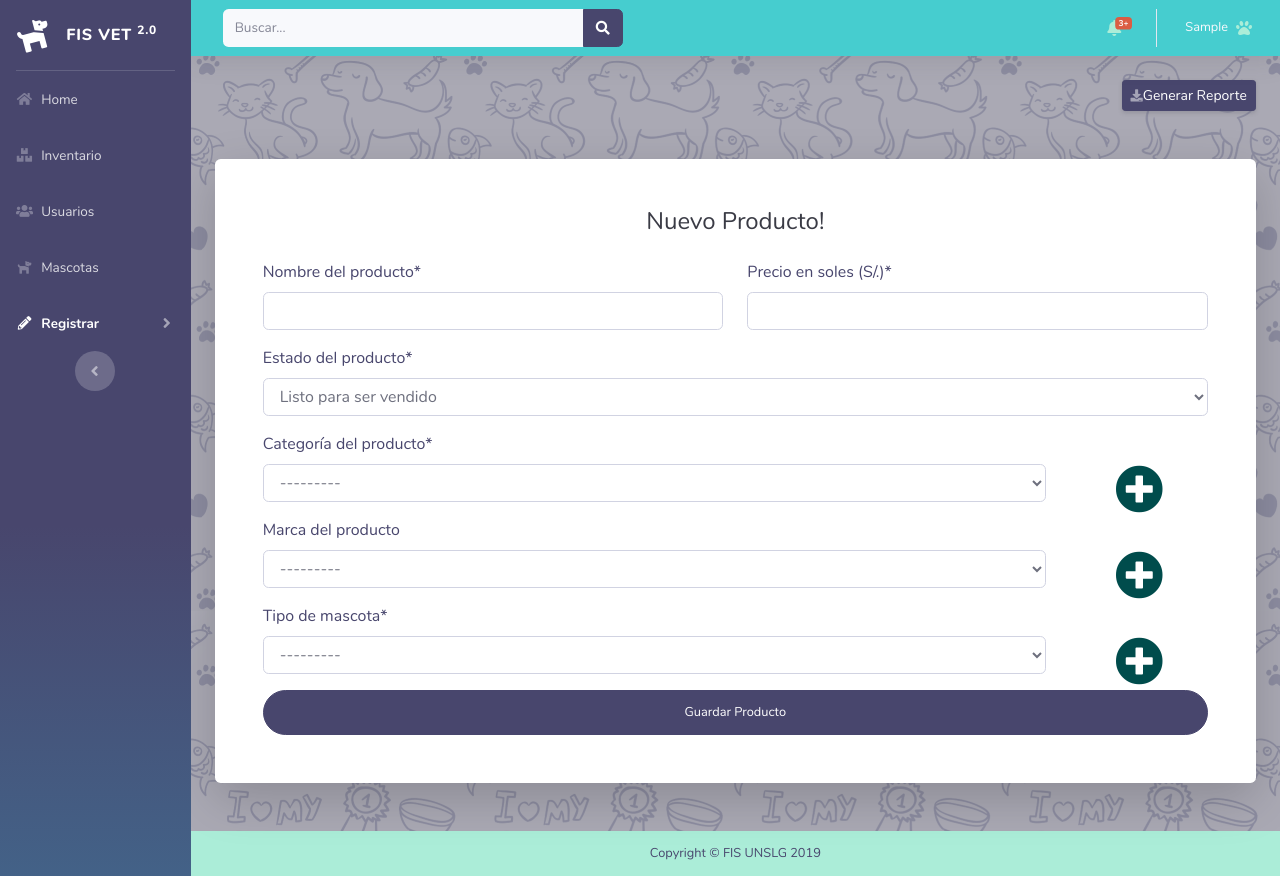
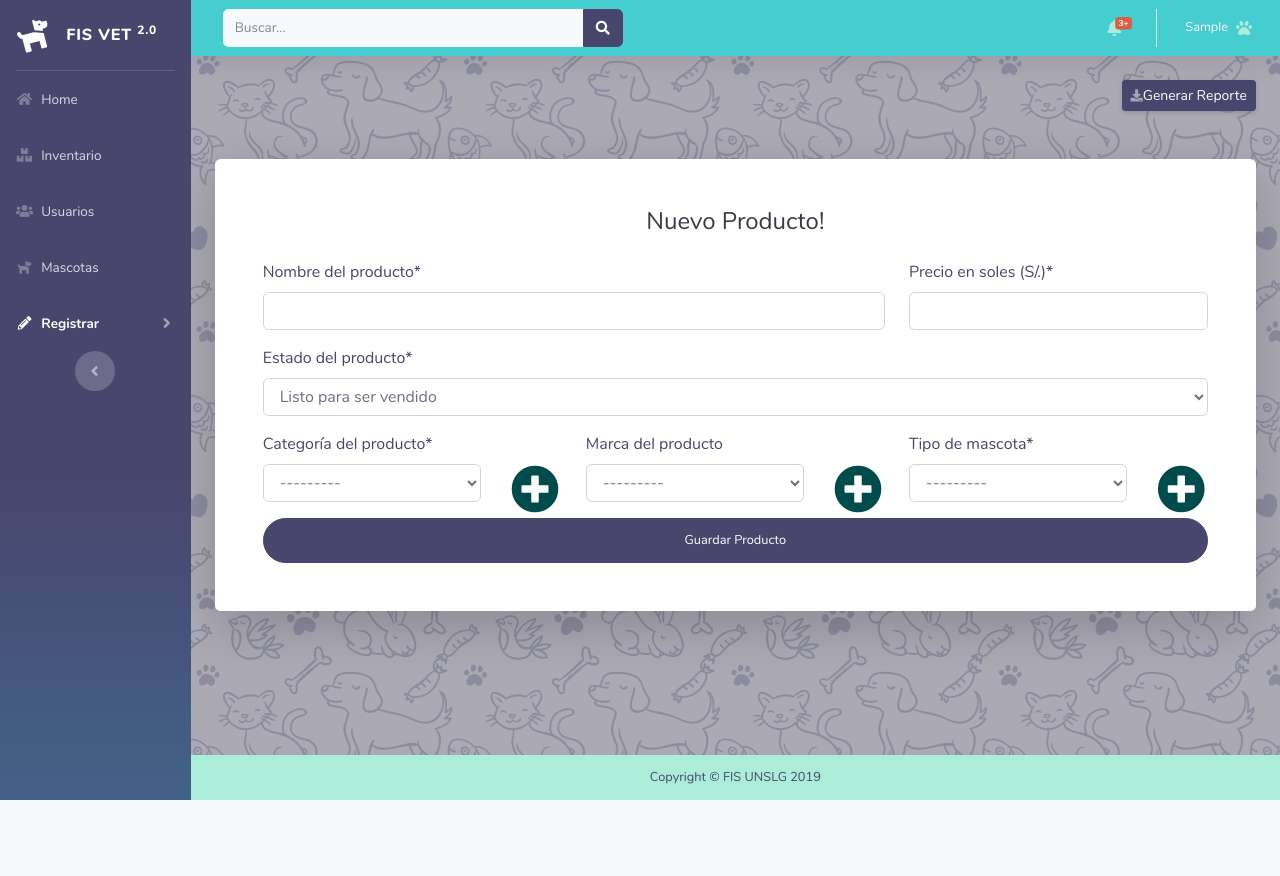
Before and after one commit to IHummer/UribeChristiam, a Django app: page /inventario/nuevo_prod/ in a window 1280 px wide. After the commit the page ends 800 px from the top, so only its background shows below. Run offline with Django 3.2, Linux system fonts and the light colour scheme; the visitor is signed in with stand-in values (Sample User, id 1); data that the repository does not hold is empty; some libraries are stand-ins or nearby versions.

Commit message:
mejor_reg_prod

```diff
--- a/templates/inventario/nuevo_prod.html
+++ b/templates/inventario/nuevo_prod.html
@@ -18,24 +18,22 @@
                     <form class="user" method="POST">
                         {% csrf_token %}
                         <div class="row">
-                            <div class="col-md-6">{{ formproducto.prod_nomb|as_crispy_field }}</div>
-                            <div class="col-md-6">{{ formproducto.precio|as_crispy_field }}</div>
+                            <div class="col-md-8">{{ formproducto.prod_nomb|as_crispy_field }}</div>
+                            <div class="col-md-4">{{ formproducto.precio|as_crispy_field }}</div>
                         </div>
                         {{ formproducto.estado|as_crispy_field }}
                         <div class="row">
-                            <div class="col-10">{{ formproducto.cat_prod|as_crispy_field }}</div>
+                            <div class="col-md-3 col-sm-10 col-xs-8">{{ formproducto.cat_prod|as_crispy_field }}</div>
                             <!-- <div class="col-2 icon"><a href="% url 'inventario:nuevo_cat' %"><i class="fas fa-fw fa-plus-circle kek"></i></a></div> -->
-                            <div class="col-2 icon"><a href="#" data-toggle="modal" data-target="#nuevaCat"><i class="fas fa-fw fa-plus-circle kek"></i></a></div>
-                        </div>
-                        <div class="row">
-                            <div class="col-10">{{ formproducto.marca_nomb|as_crispy_field }}</div>
+                            <div class="col-md-1 col-sm-2 icon col-xs-2"><a href="#" data-toggle="modal" data-target="#nuevaCat"><i class="fas fa-fw fa-plus-circle kek"></i></a></div>
+
+                            <div class="col-md-3 col-sm-10 col-xs-8">{{ formproducto.marca_nomb|as_crispy_field }}</div>
                             <!-- <div class="col-2 icon"><a href="% url 'inventario:nuevo_marc' %"><i class="fas fa-fw fa-plus-circle"></i></a></div> -->
-                            <div class="col-2 icon"><a href="#" data-toggle="modal" data-target="#nuevaMarc"><i class="fas fa-fw fa-plus-circle"></i></a></div>
-                        </div>
-                        <div class="row">
-                            <div class="col-10">{{ formproducto.tip_mascota|as_crispy_field }}</div>
+                            <div class="col-md-1 col-sm-2 icon col-xs-2"><a href="#" data-toggle="modal" data-target="#nuevaMarc"><i class="fas fa-fw fa-plus-circle"></i></a></div>
+
+                            <div class="col-md-3 col-sm-10 col-xs-8">{{ formproducto.tip_mascota|as_crispy_field }}</div>
                             <!-- <div class="col-2 icon"><a href="% url 'inventario:nuevo_tipmascota' %"><i class="fas fa-fw fa-plus-circle"></i></a></div> -->
-                            <div class="col-2 icon"><a href="#" data-toggle="modal" data-target="#nuevaMasc"><i class="fas fa-fw fa-plus-circle"></i></a></div>
+                            <div class="col-md-1 col-sm-2 icon col-xs-2"><a href="#" data-toggle="modal" data-target="#nuevaMasc"><i class="fas fa-fw fa-plus-circle"></i></a></div>
                         </div>
 
                         <button type="submit" class="btn btn-primary btn-user btn-block">Guardar Producto</button>
```
Also changed, not shown: requirements.txt (+6 -2 lines).
